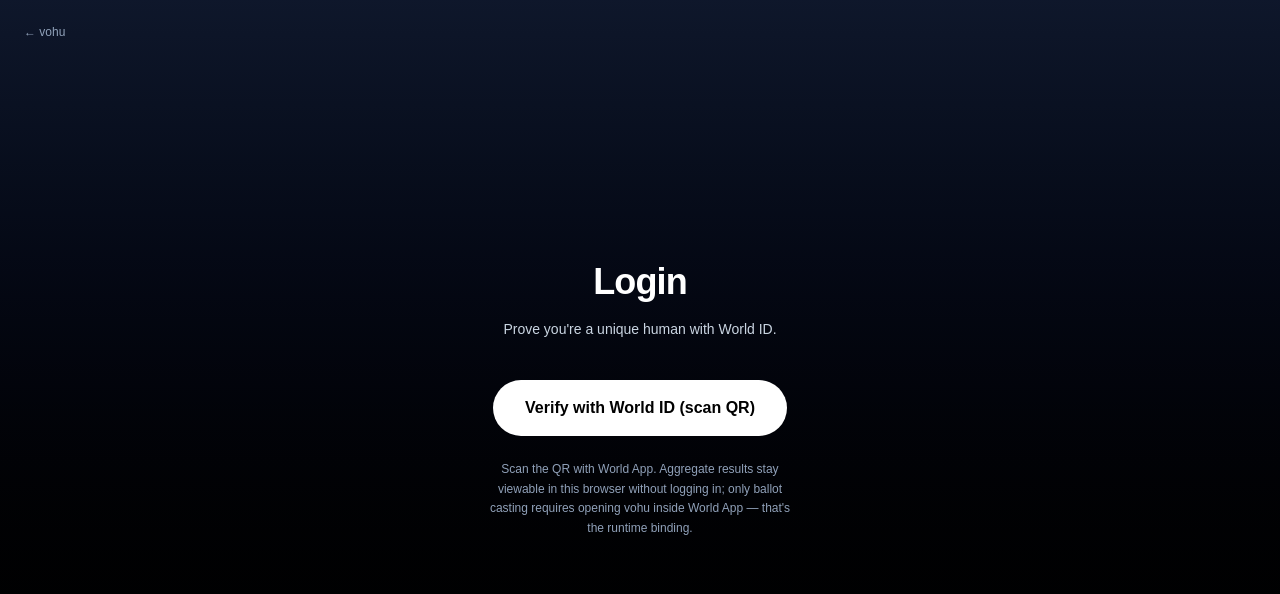
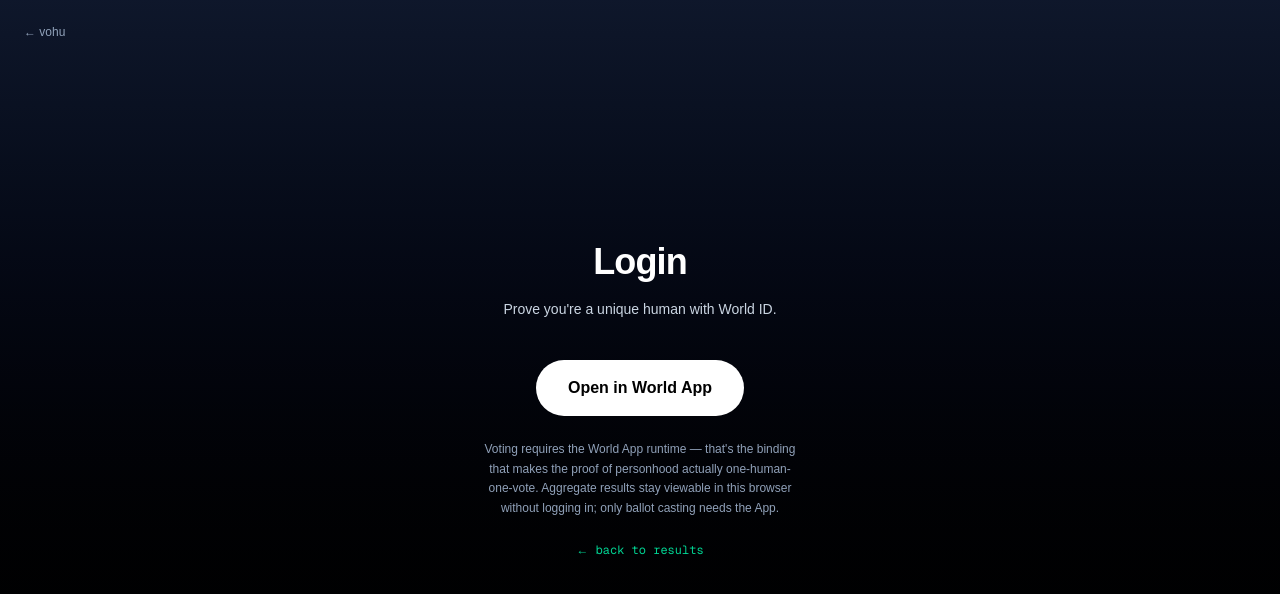
Before and after one commit to Ryujiyasu/vohu, a Next.js app: page /login in a window 1280 px wide. Shown: the top 594 px of the page. Built offline with nearby package versions, Linux system fonts and the light colour scheme; no server answers; what @worldcoin/minikit-js would draw is missing.

Commit message:
Revert "Restore Chrome IDKit QR path on /login"
This reverts commit f7e6334affdfc6ff79678b067d39e3277d700477.

```diff
--- a/app/login/page.tsx
+++ b/app/login/page.tsx
@@ -1,59 +1,30 @@
 'use client';
 
-// Two-mode login.
-//   - Inside World App: MiniKit verify (Orb proof, in-webview).
-//   - Anywhere else (Chrome / Safari / phone browser): IDKit v4 RP-signed QR.
-//
-// Mini App app_ids do support the IDKit bridge route (confirmed by World).
-// An earlier round of failures here was operator error — re-scanning a
-// stale QR after a prior failed attempt — not an SDK or app-config issue.
-// Defenses against that now:
-//   1. Each click of the verify button re-fetches a fresh rp_context, so
-//      the QR shown is always backed by a single-use nonce.
-//   2. The widget is unmounted on close, so a stale QR is never available
-//      in the DOM after a failed attempt.
+// Two-mode login. In World App we run MiniKit verify (Orb proof, in-webview).
+// In any other browser we cannot do the IDKit v4 RP-signed QR flow because
+// vohu is registered as a Mini App and the bridge route rejects Mini-App
+// app IDs from non-World-App entry points — World App returns a generic
+// "問題が発生しました" rather than a typed error. So Chrome users get a
+// deep link into World App instead of a doomed QR.
 
 import { Suspense, useState } from 'react';
 import { MiniKit, VerificationLevel } from '@worldcoin/minikit-js';
-import {
-  IDKitRequestWidget,
-  orbLegacy,
-  type IDKitResult,
-  type RpContext,
-} from '@worldcoin/idkit';
 import { useRouter, useSearchParams } from 'next/navigation';
 import Link from 'next/link';
 import { useInVerifiedHumanContext } from '@/lib/prome';
 
-const APP_ID = process.env.NEXT_PUBLIC_APP_ID! as `app_${string}`;
-
-function extractNullifier(result: IDKitResult): string | null {
-  if ('responses' in result && Array.isArray(result.responses)) {
-    const first = result.responses[0];
-    if (first && 'nullifier' in first && typeof first.nullifier === 'string') {
-      return first.nullifier;
-    }
-  }
-  return null;
-}
+const APP_ID = process.env.NEXT_PUBLIC_APP_ID!;
+const MINIAPP_DEEP_LINK = `https://world.org/mini-app?app_id=${APP_ID}`;
 
 function LoginInner() {
   const [verifying, setVerifying] = useState(false);
   const [error, setError] = useState<string | null>(null);
-  const [idkitOpen, setIdkitOpen] = useState(false);
-  const [rpContext, setRpContext] = useState<RpContext | null>(null);
-  const [preparingRp, setPreparingRp] = useState(false);
   const router = useRouter();
   const searchParams = useSearchParams();
   const isHuman = useInVerifiedHumanContext();
 
   const nextUrl = searchParams.get('next') ?? '/';
   const action = process.env.NEXT_PUBLIC_ACTION_ID!;
-
-  const finish = (nullifier: string) => {
-    sessionStorage.setItem('nullifier', nullifier);
-    router.push(nextUrl);
-  };
 
   const handleMiniKitVerify = async () => {
     setError(null);
@@ -78,7 +49,8 @@
             verification_level: payload.verification_level,
           }),
         );
-        finish(payload.nullifier_hash);
+        sessionStorage.setItem('nullifier', payload.nullifier_hash);
+        router.push(nextUrl);
       } else {
         setError('Verification did not complete.');
       }
@@ -88,57 +60,6 @@
     } finally {
       setVerifying(false);
     }
-  };
-
-  const handleStartIDKit = async () => {
-    setError(null);
-    setRpContext(null);
-    setPreparingRp(true);
-    try {
-      const res = await fetch('/api/rp-signature', {
-        method: 'POST',
-        headers: { 'content-type': 'application/json' },
-        body: JSON.stringify({ action }),
-      });
-      if (!res.ok) {
-        const j = await res.json().catch(() => ({}));
-        throw new Error(j.error ?? `rp-signature failed: ${res.status}`);
-      }
-      const { sig, nonce, created_at, expires_at } = await res.json();
-      setRpContext({
-        rp_id: process.env.NEXT_PUBLIC_RP_ID!,
-        nonce,
-        created_at,
-        expires_at,
-        signature: sig,
-      });
-      setIdkitOpen(true);
-    } catch (e) {
-      setError(e instanceof Error ? e.message : 'RP signature failed');
-    } finally {
-      setPreparingRp(false);
-    }
-  };
-
-  const handleIDKitOpenChange = (open: boolean) => {
-    setIdkitOpen(open);
-    // Drop the rp_context the moment the modal closes. Any subsequent
-    // attempt re-fetches a fresh nonce — never let a one-shot QR linger.
-    if (!open) setRpContext(null);
-  };
-
-  // No-op: IDKit's handleVerify is optional and any proof we accept here
-  // is independently re-verified by /api/vote when the ballot is cast.
-  // Resolving immediately is enough to flip the widget into onSuccess.
-  const handleVerify = async () => {};
-
-  const handleIDKitSuccess = (result: IDKitResult) => {
-    const n = extractNullifier(result);
-    if (!n) {
-      setError('World ID returned no nullifier.');
-      return;
-    }
-    finish(n);
   };
 
   return (
@@ -175,34 +96,26 @@
       )}
 
       {isHuman === false && (
-        <>
-          <button
-            onClick={handleStartIDKit}
-            disabled={preparingRp}
-            className="px-8 py-4 bg-white text-black rounded-full font-semibold disabled:opacity-50 active:scale-95 transition-transform"
+        <div className="flex flex-col items-center max-w-xs text-center">
+          <a
+            href={MINIAPP_DEEP_LINK}
+            className="px-8 py-4 bg-white text-black rounded-full font-semibold active:scale-95 transition-transform"
           >
-            {preparingRp ? 'Preparing…' : 'Verify with World ID (scan QR)'}
-          </button>
-          {rpContext && (
-            <IDKitRequestWidget
-              app_id={APP_ID}
-              action={action}
-              rp_context={rpContext}
-              allow_legacy_proofs={true}
-              preset={orbLegacy({})}
-              open={idkitOpen}
-              onOpenChange={handleIDKitOpenChange}
-              handleVerify={handleVerify}
-              onSuccess={handleIDKitSuccess}
-              onError={code => setError(`IDKit error: ${code}`)}
-            />
-          )}
-          <p className="mt-6 text-xs text-slate-400 max-w-xs text-center leading-relaxed">
-            Scan the QR with World App. Aggregate results stay viewable in
-            this browser without logging in; only ballot casting requires
-            opening vohu inside World App — that&apos;s the runtime binding.
+            Open in World App
+          </a>
+          <p className="mt-6 text-xs text-slate-400 leading-relaxed">
+            Voting requires the World App runtime — that&apos;s the binding
+            that makes the proof of personhood actually one-human-one-vote.
+            Aggregate results stay viewable in this browser without
+            logging in; only ballot casting needs the App.
           </p>
-        </>
+          <Link
+            href="/"
+            className="mt-6 text-xs text-emerald-400 font-mono"
+          >
+            ← back to results
+          </Link>
+        </div>
       )}
 
       {error && (
```
